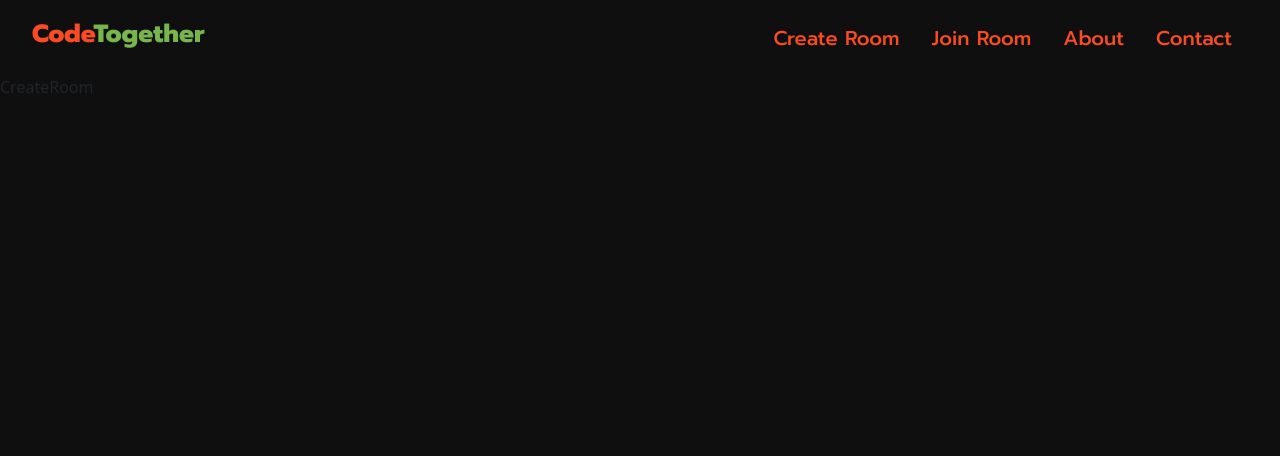
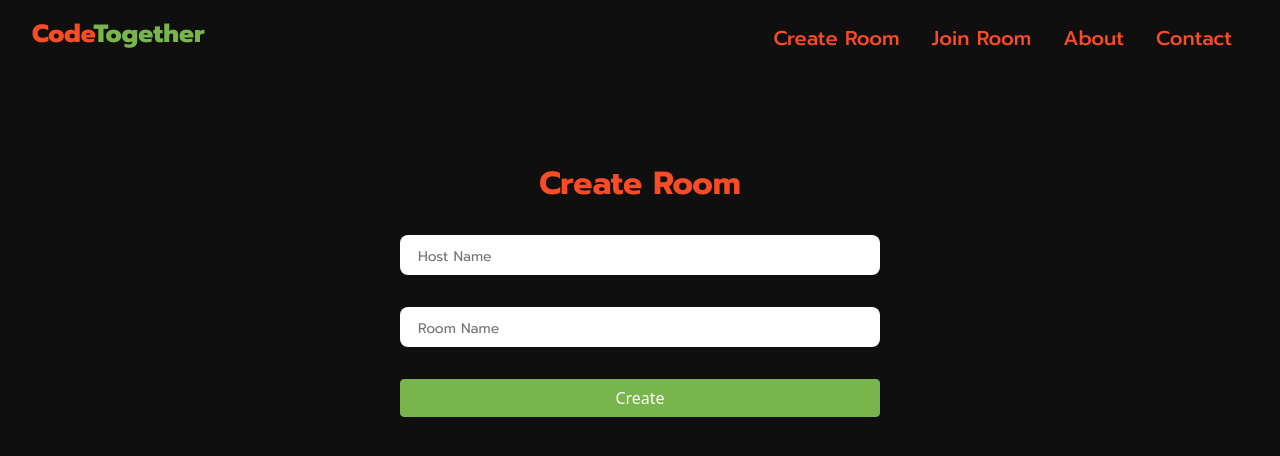
Before and after one commit to tejasvi541/code-together, a React (Create React App) app: page /create-room in a window 1280 px wide. Shown: the top 456 px of the page. Built offline with nearby package versions, Linux system fonts and the light colour scheme.

Commit message:
Create Room & Join Room Modals Created

```diff
--- a/src/components/CodeEditor/CodeEditor.js
+++ b/src/components/CodeEditor/CodeEditor.js
@@ -54,6 +54,12 @@ const useStyles = makeStyles(() => ({
     height: '500px',
     marginTop: '1rem',
     backgroundColor: 'white',
+  },
+  btn: {
+    marginTop: '1rem',
+    marginBottom: '1rem',
+    backgroundColor: '#78B64D!important',
+    borderColor: '#78B64D!important',
   },
 }));
 
@@ -159,7 +165,7 @@ function CodeEditor() {
         />
       </div>
       <Button
-        style={{ marginTop: '1rem' }}
+        className={classes.btn}
         onClick={(e) => SubmitHandler(e)}
         color="primary"
       >
@@ -171,7 +177,11 @@ function CodeEditor() {
         </Modal.Header>
         <Modal.Body>{output}</Modal.Body>
         <Modal.Footer>
-          <Button variant="secondary" onClick={handleClose}>
+          <Button
+            className={classes.btn}
+            variant="secondary"
+            onClick={handleClose}
+          >
             Close
           </Button>
         </Modal.Footer>
--- /dev/null
+++ b/src/components/CreateRoomModal/CreateRoomModal.js
@@ -0,0 +1,60 @@
+import React from 'react';
+import { makeStyles } from '@mui/styles';
+import { Button, Modal, ModalBody, ModalDialog } from 'react-bootstrap';
+
+const useStyles = makeStyles(() => ({
+  root: {
+    margin: '1rem',
+    padding: '1rem',
+    display: 'flex',
+    flexDirection: 'column',
+    width: '40%',
+    height: '400px',
+    borderRadius: '12px',
+    justifyContent: 'center',
+  },
+  input: {
+    marginTop: '1rem',
+    marginBottom: '1rem',
+    width: '100%',
+    height: '40px',
+    borderRadius: '8px',
+    outline: 'none',
+    border: 'none',
+    '&::placeholder': {
+      fontSize: '14px',
+      paddingLeft: '1rem',
+      fontFamily: 'Prompt',
+    },
+  },
+  title: {
+    textAlign: 'Center',
+    margin: '0',
+    marginTop: '1rem',
+    marginBottom: '1rem',
+    fontFamily: 'Prompt',
+    fontWeight: '700',
+    color: '#F94B25',
+  },
+  btn: {
+    marginTop: '1rem',
+    marginBottom: '1rem',
+    backgroundColor: '#78B64D!important',
+    borderColor: '#78B64D!important',
+  },
+}));
+
+function CreateRoomModal() {
+  const classes = useStyles();
+
+  return (
+    <div className={classes.root}>
+      <h2 className={classes.title}>Create Room</h2>
+      <input type="text" className={classes.input} placeholder="Host Name" />
+      <input type="text" className={classes.input} placeholder="Room Name" />
+      <Button className={classes.btn}>Create</Button>
+    </div>
+  );
+}
+
+export default CreateRoomModal;
--- /dev/null
+++ b/src/components/JoinRoomModal/JoinRoomModal.js
@@ -0,0 +1,63 @@
+import React, { useState } from 'react';
+import { makeStyles } from '@mui/styles';
+import { Button, Modal, ModalBody, ModalDialog } from 'react-bootstrap';
+
+const useStyles = makeStyles(() => ({
+  root: {
+    margin: '1rem',
+    padding: '1rem',
+    display: 'flex',
+    flexDirection: 'column',
+    width: '40%',
+    height: '400px',
+    justifyContent: 'center',
+    borderRadius: '12px',
+  },
+  input: {
+    marginTop: '1rem',
+    marginBottom: '1rem',
+    width: '100%',
+    height: '40px',
+    borderRadius: '8px',
+    outline: 'none',
+    border: 'none',
+    '&::placeholder': {
+      fontSize: '14px',
+      paddingLeft: '1rem',
+      fontFamily: 'Prompt',
+    },
+  },
+  title: {
+    textAlign: 'Center',
+    margin: '0',
+    marginTop: '1rem',
+    marginBottom: '1rem',
+    fontFamily: 'Prompt',
+    fontWeight: '700',
+    color: '#F94B25',
+  },
+  btn: {
+    marginTop: '1rem',
+    marginBottom: '1rem',
+    backgroundColor: '#78B64D!important',
+    borderColor: '#78B64D!important',
+    '&::focus': {
+      border: 'none',
+    },
+  },
+}));
+
+function JoinRoomModal() {
+  const classes = useStyles();
+
+  return (
+    <div className={classes.root}>
+      <h2 className={classes.title}>Join Room</h2>
+      <input type="text" className={classes.input} placeholder="Nick Name" />
+      <input type="text" className={classes.input} placeholder="Room Code" />
+      <Button className={classes.btn}>Join</Button>
+    </div>
+  );
+}
+
+export default JoinRoomModal;
--- a/src/pages/CreateRoom/CreateRoom.js
+++ b/src/pages/CreateRoom/CreateRoom.js
@@ -1,11 +1,22 @@
 import React from 'react';
 import { makeStyles } from '@mui/styles';
+import CreateRoomModal from '../../components/CreateRoomModal/CreateRoomModal';
 
-const useStyles = makeStyles(() => ({}));
+const useStyles = makeStyles(() => ({
+  root: {
+    display: 'flex',
+    justifyContent: 'center',
+    alignItems: 'center',
+  },
+}));
 
 function CreateRoom() {
   const classes = useStyles();
-  return <div>CreateRoom</div>;
+  return (
+    <div className={classes.root}>
+      <CreateRoomModal />
+    </div>
+  );
 }
 
 export default CreateRoom;
--- a/src/pages/JoinRoom/JoinRoom.js
+++ b/src/pages/JoinRoom/JoinRoom.js
@@ -1,6 +1,7 @@
-import React from 'react';
+import React, { useState } from 'react';
 import { makeStyles } from '@mui/styles';
 import CodeEditor from '../../components/CodeEditor/CodeEditor';
+import JoinRoomModal from '../../components/JoinRoomModal/JoinRoomModal';
 
 const useStyles = makeStyles(() => ({
   root: {
@@ -11,10 +12,11 @@ const useStyles = makeStyles(() => ({
 }));
 
 function JoinRoom() {
+  const [isCodeAvailable, setIsCodeAvailable] = useState(false);
   const classes = useStyles();
   return (
     <div className={classes.root}>
-      <CodeEditor />
+      {isCodeAvailable ? <CodeEditor /> : <JoinRoomModal />}
     </div>
   );
 }
```
